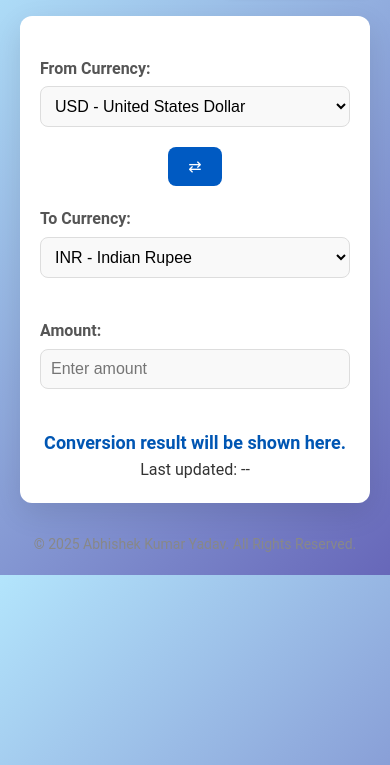
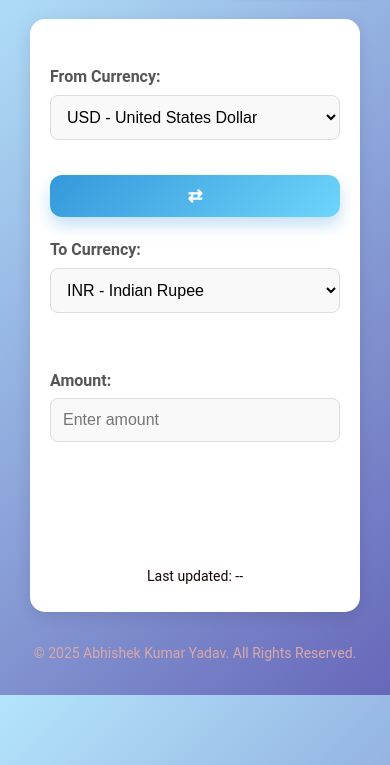
Before and after one commit to abhishekk-y16/CurrencyConverter, a plain HTML site: page index.html in a window 390 px wide. Shown: the part 79-844 px from the top of the page. Drawn offline with Linux system fonts and the light colour scheme.

Commit message:
Update style.css

```diff
--- a/style.css
+++ b/style.css
@@ -157,7 +157,7 @@ body.dark-mode #theme-toggle {
     text-align: center;
     margin-top: 30px;
     font-size: 14px;
-    color: #888;
+    color: #d9a9a9;
   }
 
   footer a {
@@ -188,19 +188,106 @@ body.dark-mode #theme-toggle {
 
   /* Responsive Design */
 @media (max-width: 768px) {
+  body {
+    padding: 10px;
+    background-color: #f9f9f9;
+  }
+
   .converter {
-      padding: 20px;
+    padding: 25px 20px;
+    border-radius: 15px;
+    background: white;
+    box-shadow: 0 4px 15px rgba(0, 0, 0, 0.1);
+    margin-top: 20px;
   }
 
   h1 {
-      font-size: 28px;
+    font-size: 24px;
+    text-align: center;
+    margin-bottom: 20px;
+    color: #2c3e50;
   }
 
   select, input {
-      padding: 10px;
+    padding: 12px;
+    font-size: 16px;
+    border-radius: 8px;
+    margin-bottom: 15px;
+    border: 1px solid #ddd;
+    width: 100%;
+    box-sizing: border-box;
   }
 
   .result {
+    font-size: 20px;
+    font-weight: bold;
+    text-align: center;
+    margin-top: 20px;
+    color: #27ae60;
+  }
+  .result h3 {
+    transition: all 0.3s ease-in-out;
+    opacity: 0;
+    transform: translateY(10px);
+  }
+  .result h3.show {
+    opacity: 1;
+    transform: translateY(0);
+  }
+
+
+  .swap-btn {
+    width: 100%;
+    margin: 15px 0;
     font-size: 18px;
   }
 }
+
+
+  .swap-btn {
+    background: linear-gradient(135deg, #3498db, #6dd5fa);
+    color: white;
+    border: none;
+    padding: 10px 18px;
+    font-size: 18px;
+    font-weight: 600;
+    border-radius: 12px;
+    cursor: pointer;
+    box-shadow: 0 8px 16px rgba(52, 152, 219, 0.3);
+    transition: all 0.3s ease;
+    margin: 0 10px;
+    position: relative;
+    overflow: hidden;
+  }
+
+  .swap-btn::before {
+    content: "";
+    position: absolute;
+    top: 0;
+    left: -75%;
+    width: 50%;
+    height: 100%;
+    background: rgba(255, 255, 255, 0.2);
+    transform: skewX(-25deg);
+    transition: left 0.5s;
+  }
+
+  .swap-btn:hover::before {
+    left: 130%;
+  }
+
+  .swap-btn:hover {
+    transform: translateY(-3px);
+    box-shadow: 0 12px 20px rgba(52, 152, 219, 0.4);
+  }
+  /* Default light mode */
+#rate-date {
+  color: #160505; /* Dark text for light background */
+  font-size: 14px;
+  margin-top: 10px;
+}
+
+/* Dark mode style */
+body.dark-mode #rate-date {
+  color: #120404; /* Light text for dark background */
+}
```
Lines whose indentation alone changed are shown as unchanged.
